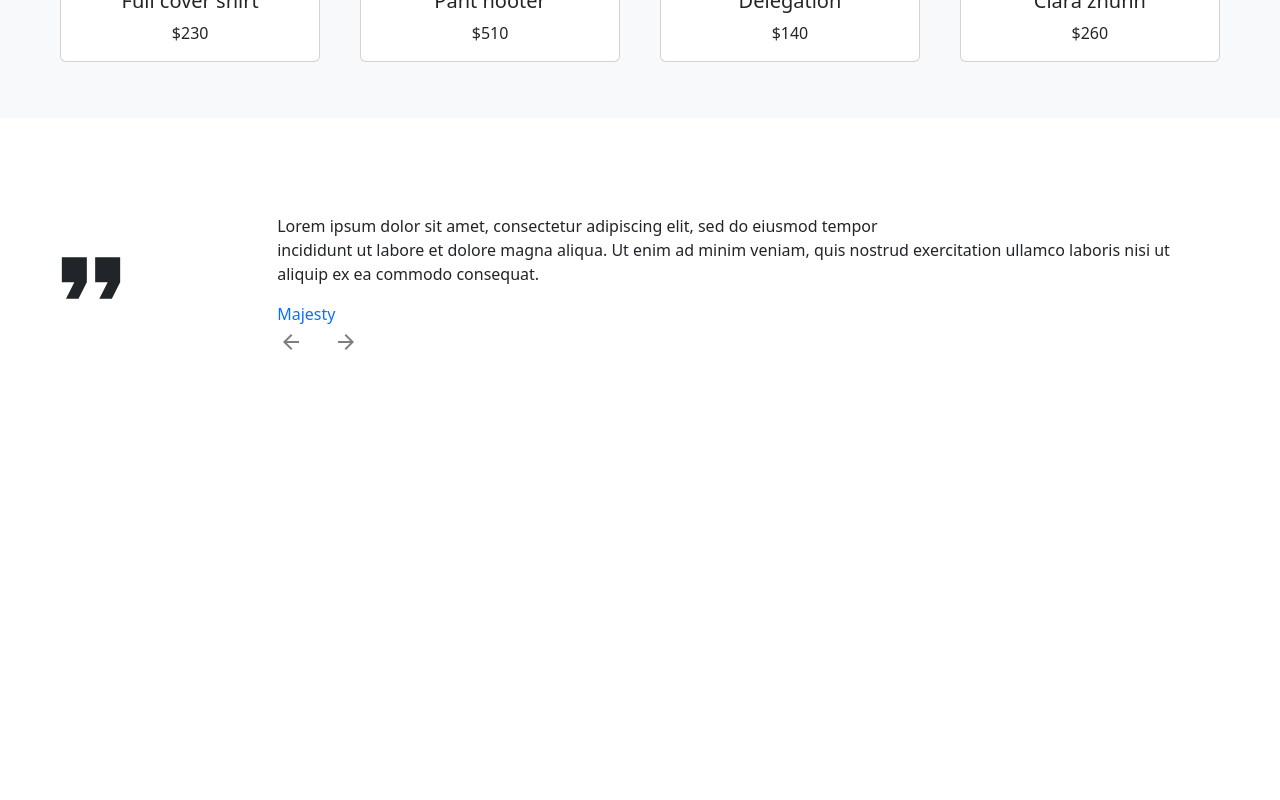
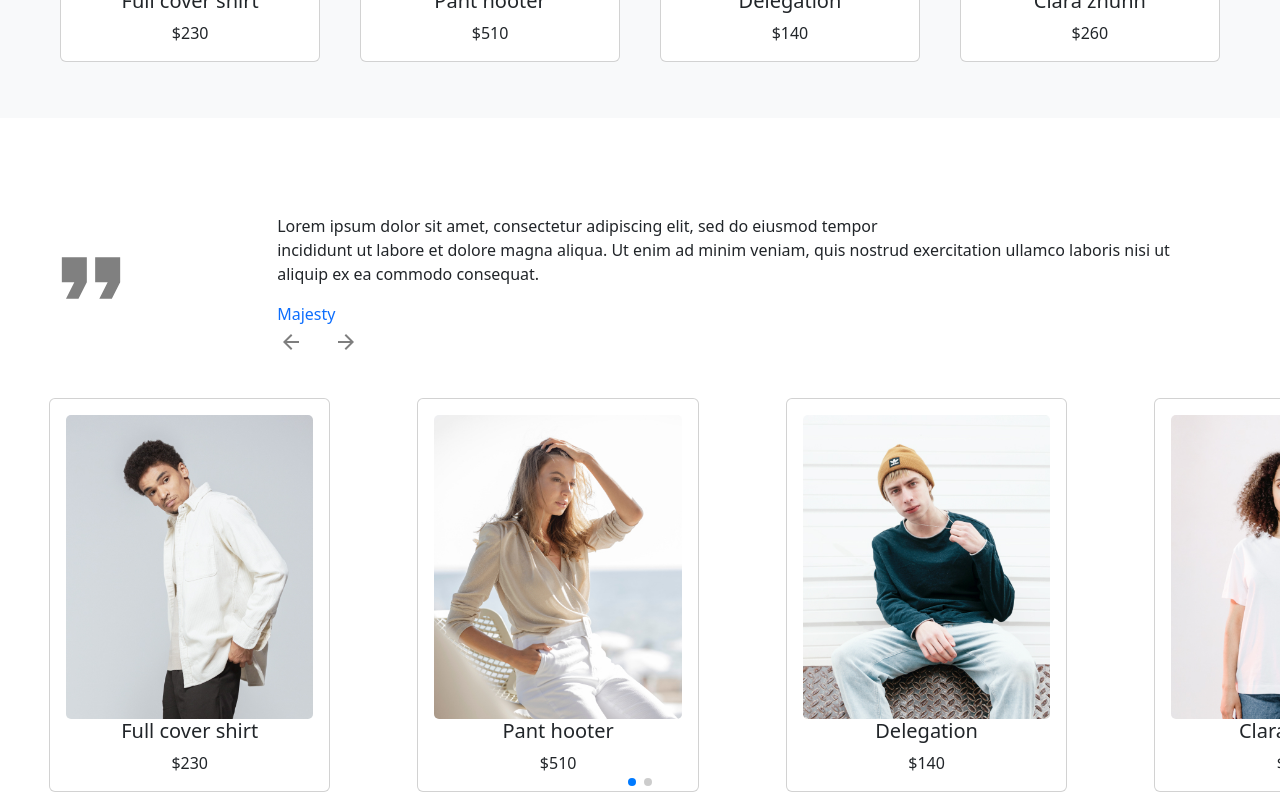
Before and after one commit to kodjozecodeur/ALOKPA-NEW, a React (Vite) app: page / in a window 1280 px wide. Shown: the part 3963-4763 px from the top of the page. Before the commit the page ends 4353 px from the top, so only its background shows below. Built offline with nearby package versions, Linux system fonts and the light colour scheme.

Commit message:
add flash with swiper

```diff
--- a/package.json
+++ b/package.json
@@ -17,7 +17,8 @@
     "bootstrap": "^5.3.2",
     "react": "^18.2.0",
     "react-bootstrap": "^2.9.1",
-    "react-dom": "^18.2.0"
+    "react-dom": "^18.2.0",
+    "swiper": "^11.0.3"
   },
   "devDependencies": {
     "@types/react": "^18.2.15",
--- a/src/App.jsx
+++ b/src/App.jsx
@@ -14,6 +14,7 @@ import Collections from './components/Collections';
 import Suscribe from './components/Suscribe';
 import Bests from './components/Bests';
 import Testimonies from './components/testimonies';
+import Flash from './components/Flash';
 
 function App() {
 
@@ -50,6 +51,7 @@ function App() {
       <Suscribe />
       <Bests />
       <Testimonies />
+      <Flash />
     </div>
 
   )
--- /dev/null
+++ b/src/components/Flash.jsx
@@ -0,0 +1,45 @@
+import React from "react";
+import flash from "../flash";
+// Import Swiper React components
+import { Swiper, SwiperSlide } from 'swiper/react';
+// import Swiper core and required modules
+import {Pagination, Scrollbar, A11y } from 'swiper/modules';
+
+
+// Import Swiper styles
+import 'swiper/css';
+import 'swiper/css/pagination';
+
+function Flash(){
+  return (
+    <Swiper
+      spaceBetween={30}
+      slidesPerView={4}
+      modules={[Pagination, Scrollbar, A11y]}
+      pagination={{ clickable: true }}
+      onSlideChange={() => console.log('slide change')}
+      onSwiper={(swiper) => console.log(swiper)}
+    >
+
+        {flash.map((item,index)=>{
+            return(<div class="my-5 ">
+                <SwiperSlide className="contenaire ">
+                    <div key={index} >
+                        <div className="card m-2 d-inline-block">
+                        <div className="card-body">
+                            <img  className ="card-img" src={item.imgURL}></img>
+                            <h5 className="card-title text-center">{item.title}</h5>
+                            <p className="card-text text-center">{item.price}</p>
+                        </div>
+                        </div>
+                    </div>
+                </SwiperSlide>
+
+            </div>
+            )
+
+        })}
+    </Swiper>
+  );
+};
+export default Flash;
--- a/src/components/Testimonies.jsx
+++ b/src/components/Testimonies.jsx
@@ -6,7 +6,7 @@ import ArrowForwardIcon from '@mui/icons-material/ArrowForward';
 function Testimonies(props){
     return(
         <div class=" contenaire d-flex justify-content-between ">
-            <div class="w-25 d-flex "><FormatQuoteIcon sx={{ fontSize: 100 }} /></div>
+            <div class="w-25 d-flex "><FormatQuoteIcon sx={{ fontSize: 100, color: "gray" }}  /></div>
             <div id="carouselExampleControlsNoTouching" class="carousel my-5 me-5 slide position-relative" data-bs-touch="false" data-bs-interval="false">
                 <div class="carousel-inner">
                     <div class="carousel-item active">
--- /dev/null
+++ b/src/flash.jsx
@@ -0,0 +1,36 @@
+import product1 from "./assets/images/selling-products9.jpg"
+import product2 from "./assets/images/selling-products10.jpg"
+import product3 from "./assets/images/selling-products11.jpg"
+import product4 from "./assets/images/selling-products12.jpg"
+import product5 from "./assets/images/selling-products8.jpg"
+
+
+const flash = [
+    {
+      imgURL: product1 ,
+      title: "Full cover shirt",
+      price: "$230"
+    },
+    {
+        imgURL: product2 ,
+        title: "Pant hooter",
+        price: "$510"
+      },
+    {
+        imgURL: product3 ,
+        title: "Delegation",
+        price: "$140"
+      },
+    {
+        imgURL: product4 ,
+        title: "Clara zhunh",
+        price: "$260"
+      },
+      {
+        imgURL: product5 ,
+        title: "Zhan zhunh",
+        price: "$260"
+      }
+  ];
+
+export default flash;
--- a/src/index.css
+++ b/src/index.css
@@ -71,6 +71,10 @@ a button{
 .bg-light{
     margin-top: 5%;
 }
+.flash{
+        overflow-clip-margin: content-box;
+        overflow: clip;
+}
 
 /* media queries */
 @media screen and (max-width: 600px) {
```
Also changed, not shown: 1 other file (tests, documents, lock files or other folders).
